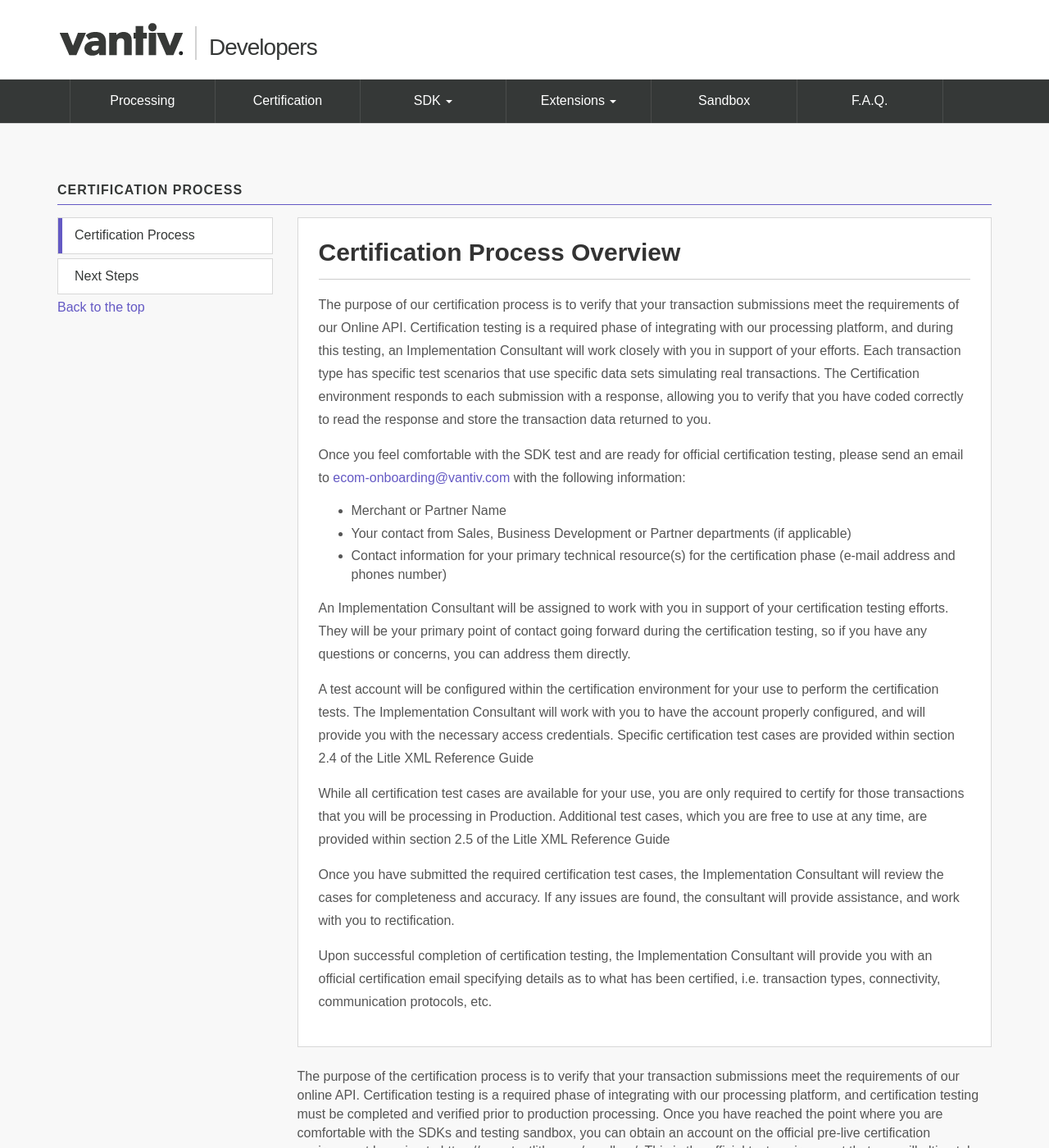
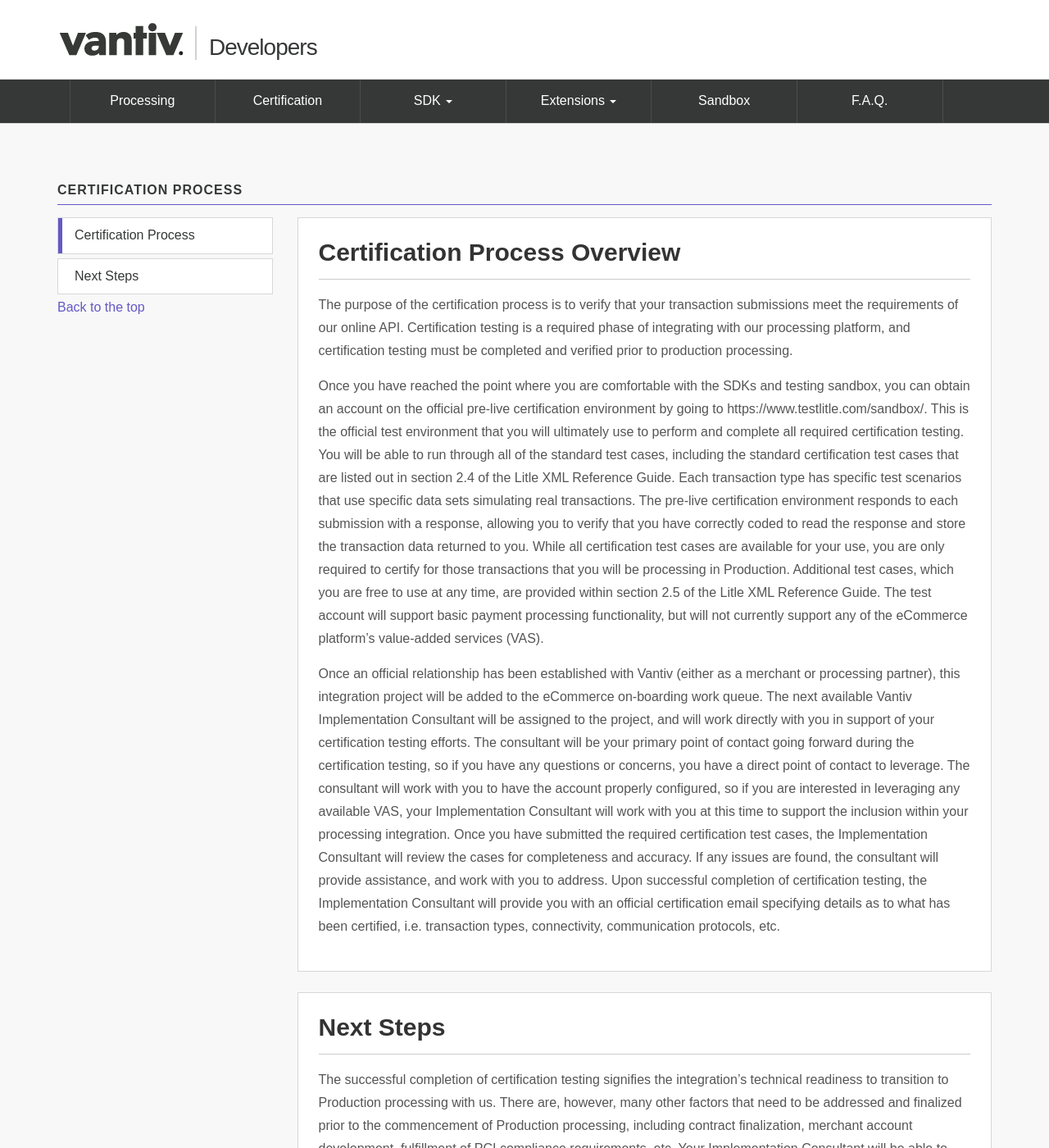
Before and after one commit to isunnapud/vantiv.github.io, a Jekyll site: the page built from certification-process/index.html, in a window 1280 px wide and 1400 px high. Shown: the whole window at 82% size. Built offline with Jekyll 4.4.1, drawn with Linux system fonts in a browser that asks for light colours; nearby versions of some CDN libraries; some of the changed text lies outside the part shown.

Commit message:
Update index.html

```diff
--- a/certification-process/index.html
+++ b/certification-process/index.html
@@ -35,26 +35,18 @@
 				<div class="boxed">
 					<h2 id="certification">Certification Process Overview</h2>
 					<div><hr /></div>
-					<p>The purpose of our certification process is to verify that your transaction submissions meet the requirements of our Online API.  Certification testing is a required phase of integrating with our processing platform, and during this testing, an Implementation Consultant will work closely with you in support of your efforts.  Each transaction type has specific test scenarios that use specific data sets simulating real transactions.  The Certification environment responds to each submission with a response, allowing you to verify that you have coded correctly to read the response and store the transaction data returned to you.</p>
-					<p>Once you feel comfortable with the SDK test and are ready for official certification testing, please send an email to <a href="mailto:ecom-onboarding@vantiv.com">ecom-onboarding@vantiv.com</a> with the following information:
-						<ul>
-							<li>Merchant or Partner Name</li>
-							<li>Your contact from Sales, Business Development or Partner departments (if applicable)</li>
-							<li>Contact information for your primary technical resource(s) for the certification phase (e-mail address and phones number)</li>
-						</ul>
+					<p>The purpose of the certification process is to verify that your transaction submissions meet the requirements of our online API.  Certification testing is a required phase of integrating with our processing platform, and certification testing must be completed and verified prior to production processing.  </p>
+					<p>Once you have reached the point where you are comfortable with the SDKs and testing sandbox, you can obtain an account on the official pre-live certification environment by going to https://www.testlitle.com/sandbox/.  This is the official test environment that you will ultimately use to perform and complete all required certification testing.  You will be able to run through all of the standard test cases, including the standard certification test cases that are listed out in section 2.4 of the Litle XML Reference Guide.  Each transaction type has specific test scenarios that use specific data sets simulating real transactions.  The pre-live certification environment responds to each submission with a response, allowing you to verify that you have correctly coded to read the response and store the transaction data returned to you.  While all certification test cases are available for your use, you are only required to certify for those transactions that you will be processing in Production.  Additional test cases, which you are free to use at any time, are provided within section 2.5 of the Litle XML Reference Guide.  The test account will support basic payment processing functionality, but will not currently support any of the eCommerce platform’s value-added services (VAS).
+
 					</p>
-					<p>An Implementation Consultant will be assigned to work with you in support of your certification testing efforts.  They will be your primary point of contact going forward during the certification testing, so if you have any questions or concerns, you can address them directly.</p>
-					<p>A test account will be configured within the certification environment for your use to perform the certification tests.  The Implementation Consultant will work with you to have the account properly configured, and will provide you with the necessary access credentials.   Specific certification test cases are provided within section 2.4 of the Litle XML Reference Guide</p>
-					<p>While all certification test cases are available for your use, you are only required to certify for those transactions that you will be processing in Production.  Additional test cases, which you are free to use at any time, are provided within section 2.5 of the Litle XML Reference Guide</p>
-					<p>Once you have submitted the required certification test cases, the Implementation Consultant will review the cases for completeness and accuracy.  If any issues are found, the consultant will provide assistance, and work with you to rectification.</p>
-					<p>Upon successful completion of certification testing, the Implementation Consultant will provide you with an official certification email specifying details as to what has been certified, i.e. transaction types, connectivity, communication protocols, etc.</p>
+					<p>Once an official relationship has been established with Vantiv (either as a merchant or processing partner), this integration project will be added to the eCommerce on-boarding work queue.  The next available Vantiv Implementation Consultant will be assigned to the project, and will work directly with you in support of your certification testing efforts.   The consultant will be your primary point of contact going forward during the certification testing, so if you have any questions or concerns, you have a direct point of contact to leverage.  The consultant will work with you to have the account properly configured, so if you are interested in leveraging any available VAS, your Implementation Consultant will work with you at this time to support the inclusion within your processing integration.  Once you have submitted the required certification test cases, the Implementation Consultant will review the cases for completeness and accuracy. If any issues are found, the consultant will provide assistance, and work with you to address.  Upon successful completion of certification testing, the Implementation Consultant will provide you with an official certification email specifying details as to what has been certified, i.e. transaction types, connectivity, communication protocols, etc.</p>
 				</div>
 
-The purpose of the certification process is to verify that your transaction submissions meet the requirements of our online API.  Certification testing is a required phase of integrating with our processing platform, and certification testing must be completed and verified prior to production processing.
 
-Once you have reached the point where you are comfortable with the SDKs and testing sandbox, you can obtain an account on the official pre-live certification environment by going to https://www.testlitle.com/sandbox/.  This is the official test environment that you will ultimately use to perform and complete all required certification testing.  You will be able to run through all of the standard test cases, including the standard certification test cases that are listed out in section 2.4 of the Litle XML Reference Guide.  Each transaction type has specific test scenarios that use specific data sets simulating real transactions.  The pre-live certification environment responds to each submission with a response, allowing you to verify that you have correctly coded to read the response and store the transaction data returned to you.  While all certification test cases are available for your use, you are only required to certify for those transactions that you will be processing in Production.  Additional test cases, which you are free to use at any time, are provided within section 2.5 of the Litle XML Reference Guide.  The test account will support basic payment processing functionality, but will not currently support any of the eCommerce platform’s value-added services (VAS).
 
-Once an official relationship has been established with Vantiv (either as a merchant or processing partner), this integration project will be added to the eCommerce on-boarding work queue.  The next available Vantiv Implementation Consultant will be assigned to the project, and will work directly with you in support of your certification testing efforts.   The consultant will be your primary point of contact going forward during the certification testing, so if you have any questions or concerns, you have a direct point of contact to leverage.  The consultant will work with you to have the account properly configured, so if you are interested in leveraging any available VAS, your Implementation Consultant will work with you at this time to support the inclusion within your processing integration.  Once you have submitted the required certification test cases, the Implementation Consultant will review the cases for completeness and accuracy. If any issues are found, the consultant will provide assistance, and work with you to address.  Upon successful completion of certification testing, the Implementation Consultant will provide you with an official certification email specifying details as to what has been certified, i.e. transaction types, connectivity, communication protocols, etc.
+
+
+
 
 				<div class="boxed">
 					<h2 id="nextSteps">Next Steps</h2>
```
